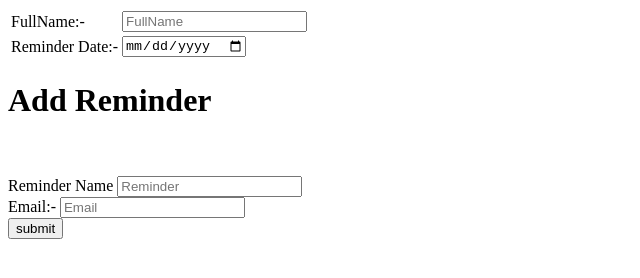
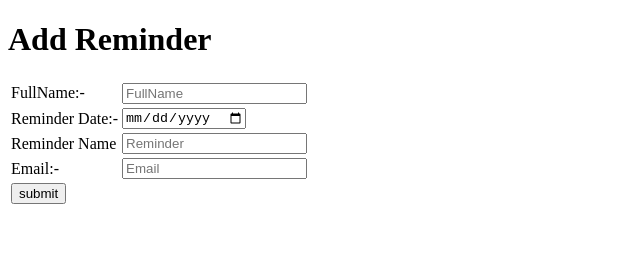
Before and after one commit to Shubham-1605/Event_Reminder, a plain HTML site: page add_reminder/reminder.html in a window 1280 px wide. Shown: the whole page, without its empty margins (0-640 px from the left). Drawn offline with Linux system fonts and the light colour scheme.

Commit message:
added table in form

```diff
--- a/add_reminder/reminder.html
+++ b/add_reminder/reminder.html
@@ -10,31 +10,32 @@
 
 <body>
     <form class="reminder1" action="#" id="form">
-
+        <h1>Add Reminder</h1>
         <table>
             <tr>
                 <td><label for="text">FullName:-</label> </td>
                 <td><input class="name" type="text" placeholder="FullName" name="" id="text"> </td>
             </tr>
             <tr>
-                <td> <label for="date">Reminder Date:-</label>
+                <td> <label for="date">Reminder Date:-</label></td>
+                <td> <input class="date" type="date" name="" id="date"></td>
+            </tr>
+            <tr>
+                <td> <label for="reminder">Reminder Name</label></td>
+                <td><input class="reminder" type="text" placeholder="Reminder" name="" id="reminder"></td>
+            </tr>
+            <tr>
+                <td> <label for="email">Email:-</label>
                 </td>
-                <td> <input class="date" type="date" name="" id="date">
+                <td> <input class="email" type="email" placeholder="Email" name="" id="email">
                 </td>
             </tr>
-          </table>
-        <h1>Add Reminder</h1>
+            <tr>
+                <td> <input type="submit" value="submit">
+                </td>
+            </tr>
+        </table>
 
-
-        <br>
-        <br>
-        <label for="reminder">Reminder Name</label>
-        <input class="reminder" type="text" placeholder="Reminder" name="" id="reminder">
-        <br>
-        <label for="email">Email:-</label>
-        <input class="email" type="email" placeholder="Email" name="" id="email">
-        <br>
-        <input type="submit" value="submit">
     </form>
     <script src="reminder.js"></script>
     <!-- <script src="https://smtpjs.com/v3/smtp.js"></script>
```
